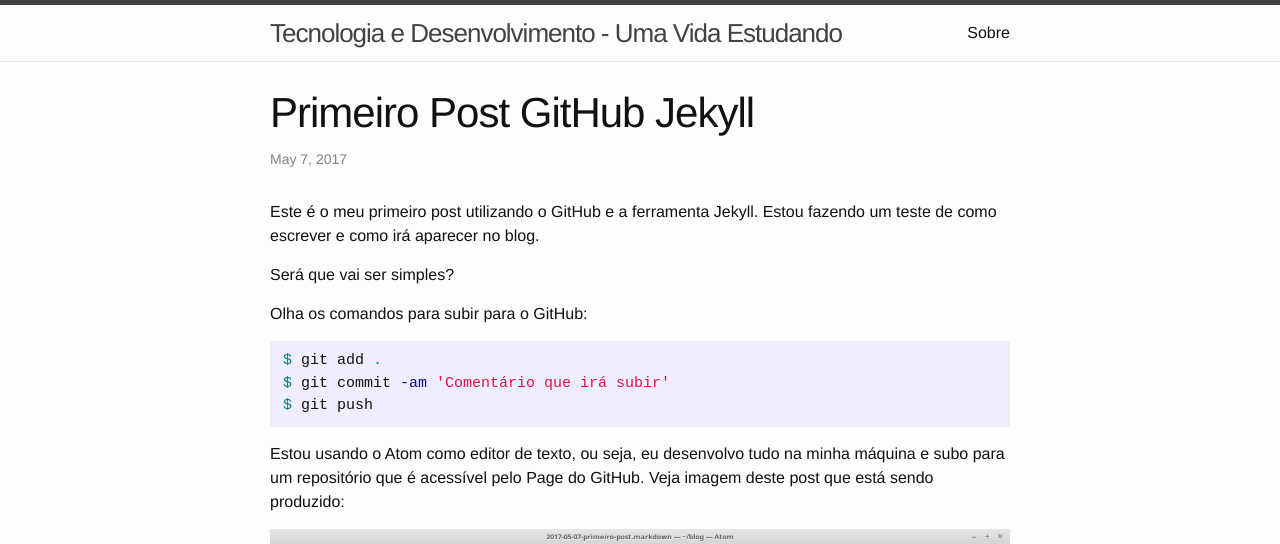
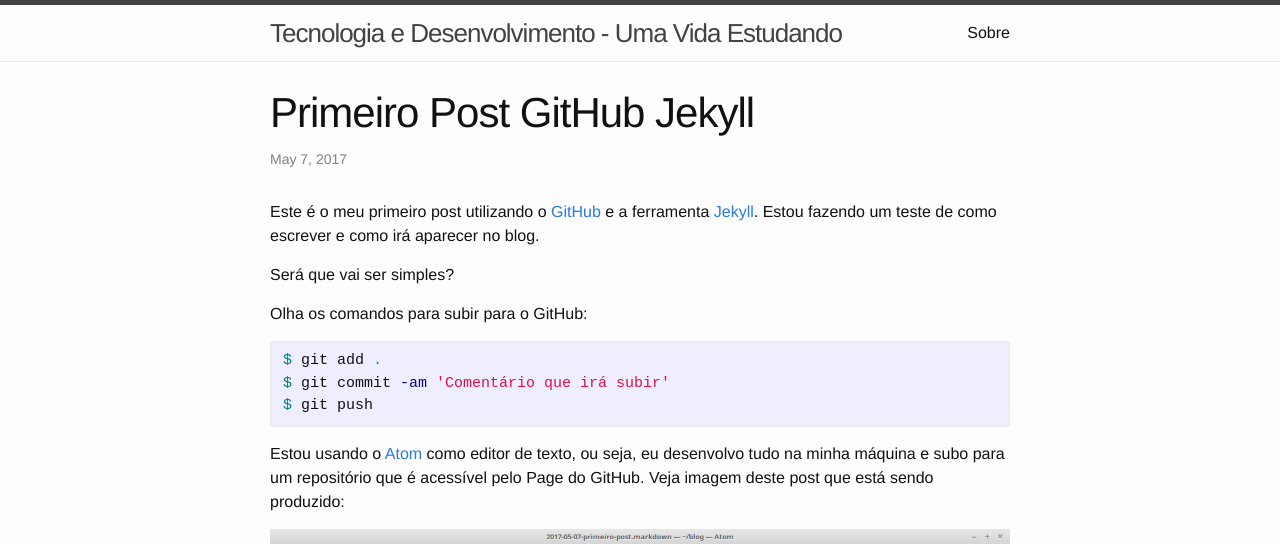
Before and after one commit to gmantovani2005/gmantovani2005, a Jekyll site: the page built from _posts/2017-05-07-primeiro-post.markdown, in a window 1280 px wide. Shown: the top 544 px of the page. Built offline with Jekyll 4.4.1, drawn with Linux system fonts in a browser that asks for light colours; part of the change alters nothing that is shown.

```diff
--- a/_posts/2017-05-07-primeiro-post.markdown
+++ b/_posts/2017-05-07-primeiro-post.markdown
@@ -5,7 +5,7 @@ date:   2017-05-07 13:10:00 -0000
 categories: jekyll primeiro
 ---
 
-Este é o meu primeiro post utilizando o GitHub e a ferramenta Jekyll. Estou fazendo um teste de como escrever e como irá aparecer no blog.
+Este é o meu primeiro post utilizando o [GitHub][GitHub] e a ferramenta [Jekyll][Jekyll]. Estou fazendo um teste de como escrever e como irá aparecer no blog.
 
 Será que vai ser simples?
 
@@ -17,6 +17,10 @@ $ git commit -am 'Comentário que irá subir'
 $ git push
 {% endhighlight %}
 
-Estou usando o Atom como editor de texto, ou seja, eu desenvolvo tudo na minha máquina e subo para um repositório que é acessível pelo Page do GitHub. Veja imagem deste post que está sendo produzido:
+Estou usando o [Atom][Atom] como editor de texto, ou seja, eu desenvolvo tudo na minha máquina e subo para um repositório que é acessível pelo Page do GitHub. Veja imagem deste post que está sendo produzido:
 
 ![Meu screenshot]({{ site.url }}/assets/Screenshot_Primeiro_Post.png)
+
+[GitHub]: https://github.com/
+[Jekyll]: https://jekyllrb.com/
+[Atom]: https://atom.io/
```
